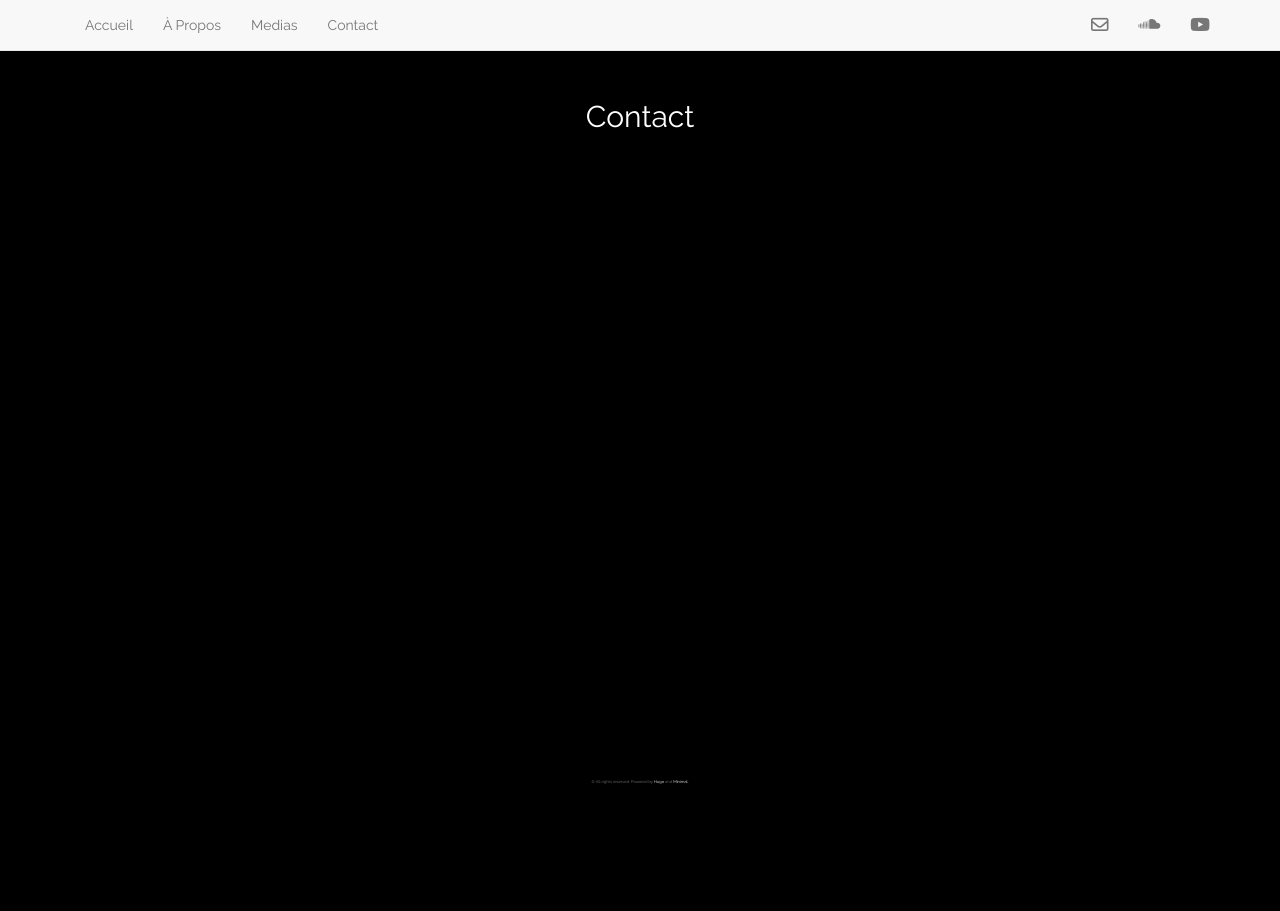
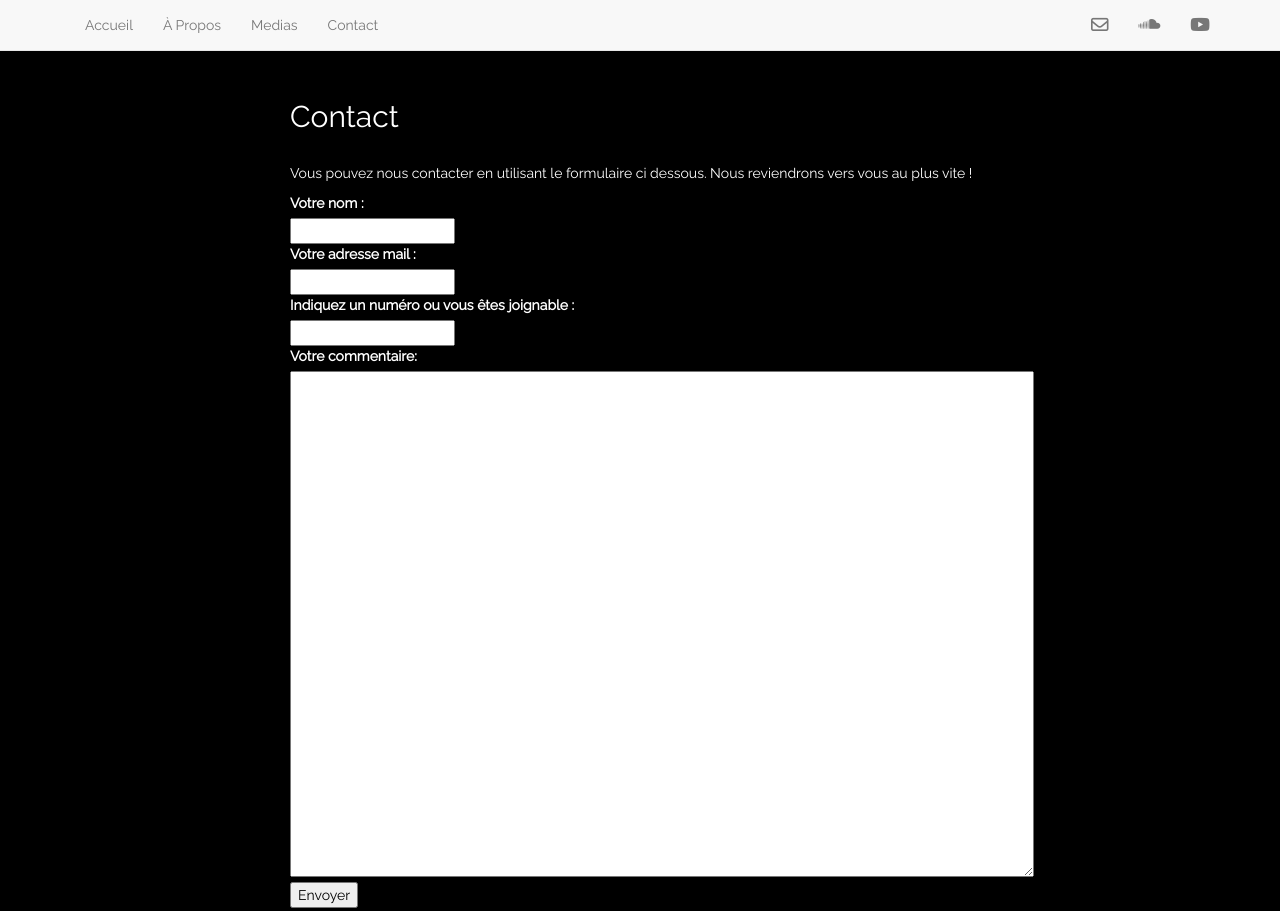
Before and after one commit to geishagroove/geishagroove.github.io, a plain HTML site: page contact/index.html in a window 1280 px wide. Shown: the top 911 px of the page. Before the commit the page ends 800 px from the top, so only its background shows below. Drawn offline with nearby package versions, Linux system fonts and the light colour scheme; some packages are replaced by stand-ins of ours.

Commit message:
form contact

```diff
--- a/contact/index.html
+++ b/contact/index.html
@@ -99,7 +99,7 @@
 
                                 <li class="navbar-icon"><a href="https://soundcloud.com/Geishagroove/"><i class="fab fa-soundcloud"></i></a></li>
 
-                                <li class="navbar-icon"><a href="https://youtube.com/Geishagroove/"><i class="fab fa-youtube"></i></a></li>
+                                <li class="navbar-icon"><a href="https://www.youtube.com/channel/UCP7P9L7Zu4-uL954Bt3Y_2Q/videos"><i class="fab fa-youtube"></i></a></li>
 
                         </ul>
 
@@ -117,7 +117,26 @@
 
     </div>
 
-    <div align="start" class="content"></div>
+    <div align="start" class="content"><p>Vous pouvez nous contacter en utilisant le formulaire ci dessous.
+Nous reviendrons vers vous au plus vite !</p>
+
+<form action="https://getform.io/f/0cd4b38d-72b2-4ec3-bd0d-55881d6050ef" method="POST">
+
+    <label for="name">Votre nom :</label><br />
+    <input type="text" name="name" required />
+    <br />
+    <label for="name">Votre adresse mail :</label><br />
+    <input type="email" name="email"  />
+    <br />
+    <label for="name">Indiquez un num&eacute;ro ou vous &ecirc;tes joignable :</label><br />
+    <input type="tel" name="tel" />
+    <br />
+    <label for="name">Votre commentaire:</label><br />
+    <textarea name="sujet" required cols="100" rows="25"></textarea>
+    <input type="submit" value="Envoyer" />
+
+</form>
+</div>
 
 </main>
 
```
